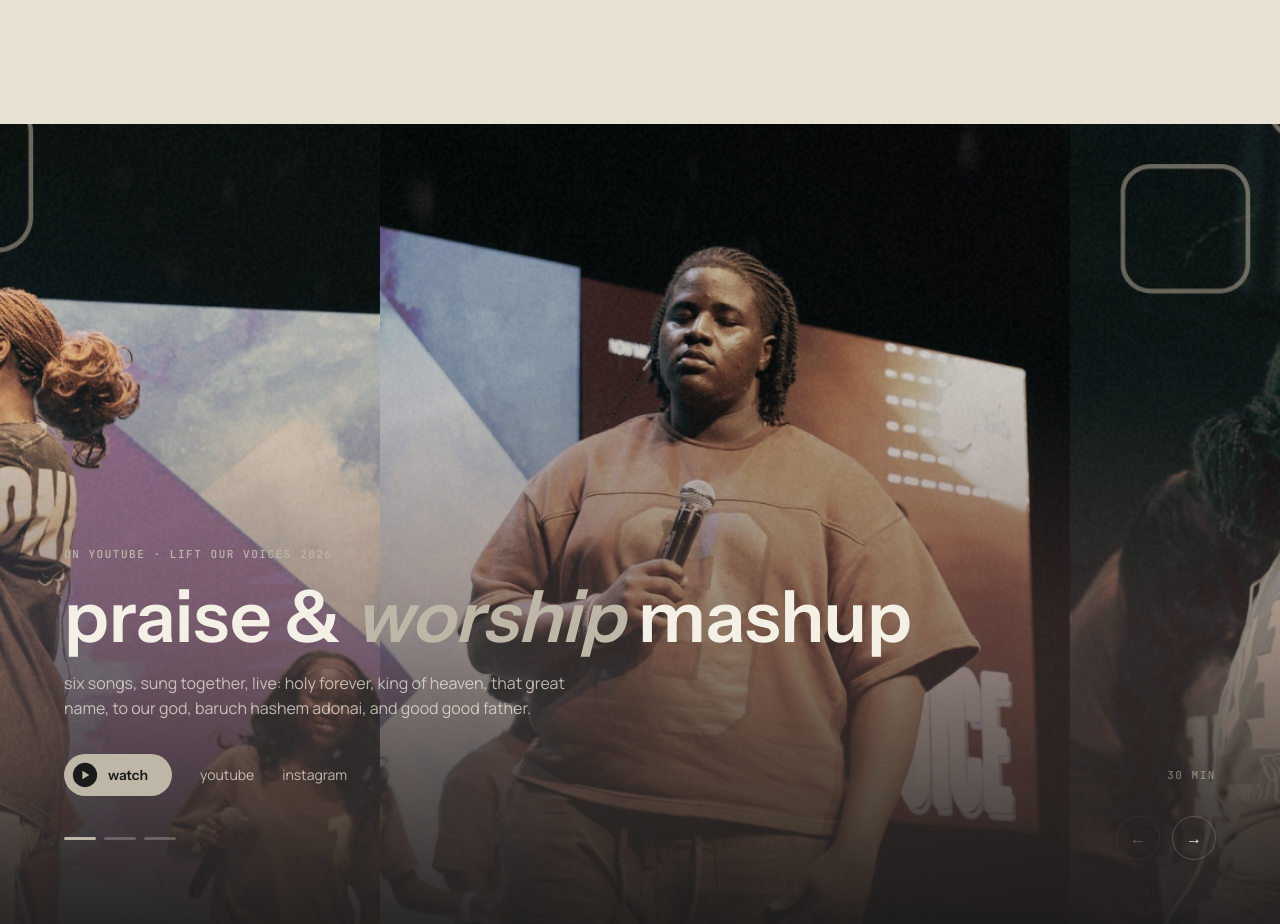
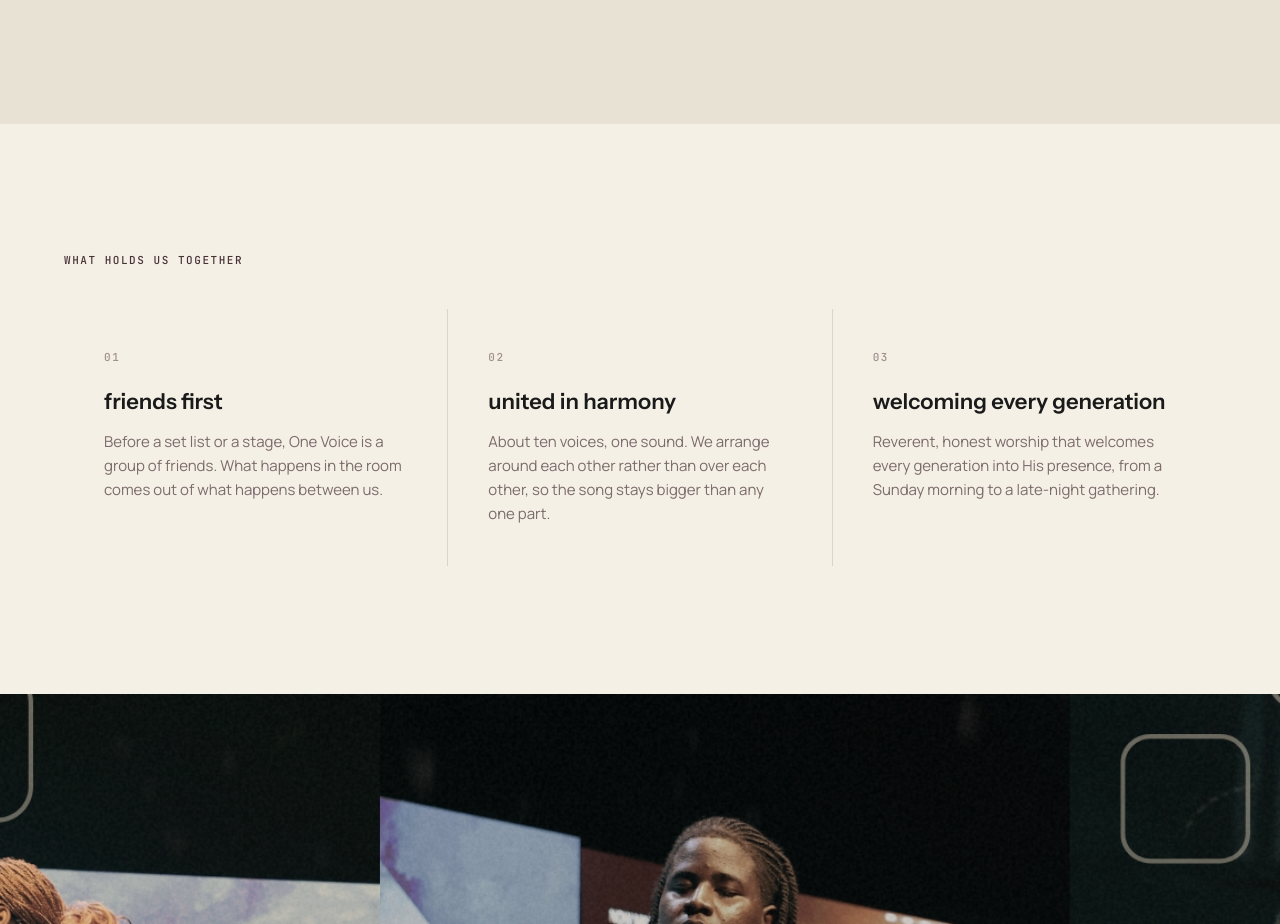
Before and after one commit to eayanwale/onevoice-website, a Next.js app: page / in a window 1280 px wide. Shown: the part 1980-2904 px from the top of the page. Built offline with nearby package versions, Linux system fonts and the light colour scheme.

Commit message:
feat: add what-holds-us-together values section to homepage

```diff
--- a/app/page.tsx
+++ b/app/page.tsx
@@ -1,5 +1,6 @@
 import Entrance from "@/components/sections/Entrance";
 import Statement from "@/components/sections/Statement";
+import Values from "@/components/sections/Values";
 import LatestWork from "@/components/sections/LatestWork";
 import VisualWorld from "@/components/sections/VisualWorld";
 import Words from "@/components/sections/Words";
@@ -11,6 +12,7 @@ export default function Home() {
     <main>
       <Entrance />
       <Statement />
+      <Values />
       <LatestWork />
       <VisualWorld />
       <Words />
--- /dev/null
+++ b/components/sections/Values.tsx
@@ -0,0 +1,39 @@
+const VALUES = [
+  {
+    title: "friends first",
+    body: "Before a set list or a stage, One Voice is a group of friends. What happens in the room comes out of what happens between us.",
+  },
+  {
+    title: "united in harmony",
+    body: "About ten voices, one sound. We arrange around each other rather than over each other, so the song stays bigger than any one part.",
+  },
+  {
+    title: "welcoming every generation",
+    body: "Reverent, honest worship that welcomes every generation into His presence, from a Sunday morning to a late-night gathering.",
+  },
+];
+
+export default function Values() {
+  return (
+    <section className="relative bg-off-white px-6 py-24 sm:px-10 lg:py-32">
+      <div className="mx-auto max-w-6xl">
+        <div data-reveal className="label-text mb-10 text-deep-brown">
+          what holds us together
+        </div>
+        <div className="grid gap-px overflow-hidden bg-deep-brown/15 sm:grid-cols-3">
+          {VALUES.map((value, i) => (
+            <div key={value.title} data-reveal className="bg-off-white p-8 sm:p-10">
+              <p className="label-text text-deep-brown/50">0{i + 1}</p>
+              <h3 className="mt-6 text-[22px] font-semibold leading-[1.15] text-charcoal">
+                {value.title}
+              </h3>
+              <p className="mt-4 text-[15px] leading-[1.6] text-deep-brown/70">
+                {value.body}
+              </p>
+            </div>
+          ))}
+        </div>
+      </div>
+    </section>
+  );
+}
```
